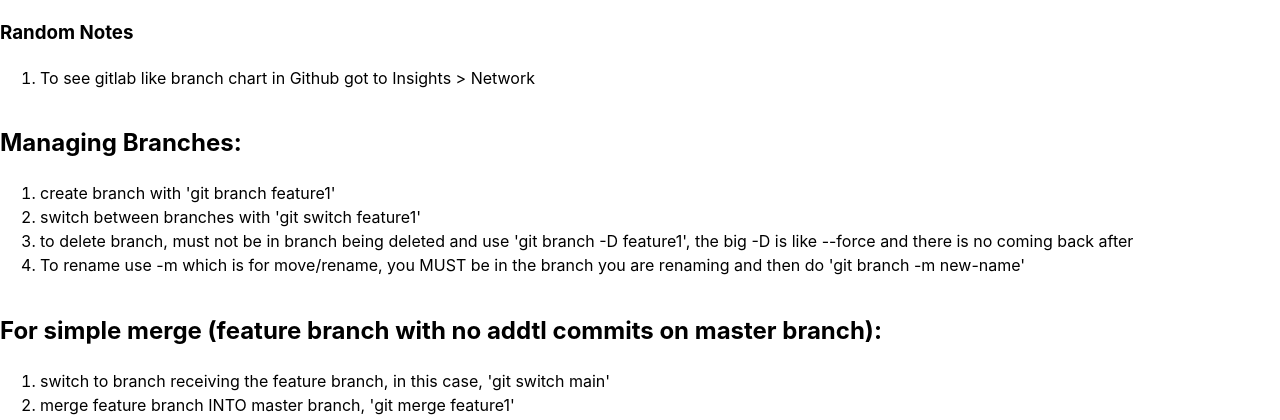
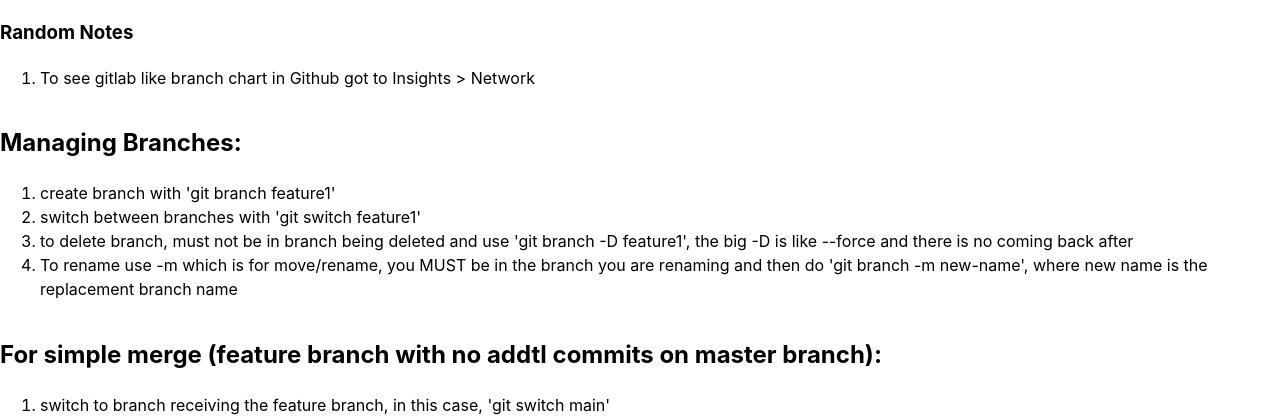
Before and after one commit to drbenn/git-practice, a website built with Vite: page index.html in a window 1280 px wide. Shown: the top 420 px of the page. Built offline with nearby package versions, Linux system fonts and the light colour scheme.

```diff
--- a/index.html
+++ b/index.html
@@ -23,7 +23,7 @@
           <li>create branch with 'git branch feature1'</li>
           <li>switch between branches with 'git switch feature1'</li>
           <li>to delete branch, must not be in branch being deleted and use 'git branch -D feature1', the big -D is like --force and there is no coming back after</li>
-          <li>To rename use -m which is for move/rename, you MUST be in the branch you are renaming and then do 'git branch -m new-name'</li>
+          <li>To rename use -m which is for move/rename, you MUST be in the branch you are renaming and then do 'git branch -m new-name', where new name is the replacement branch name</li>
         </ol>
       </p>
     </div>
```
